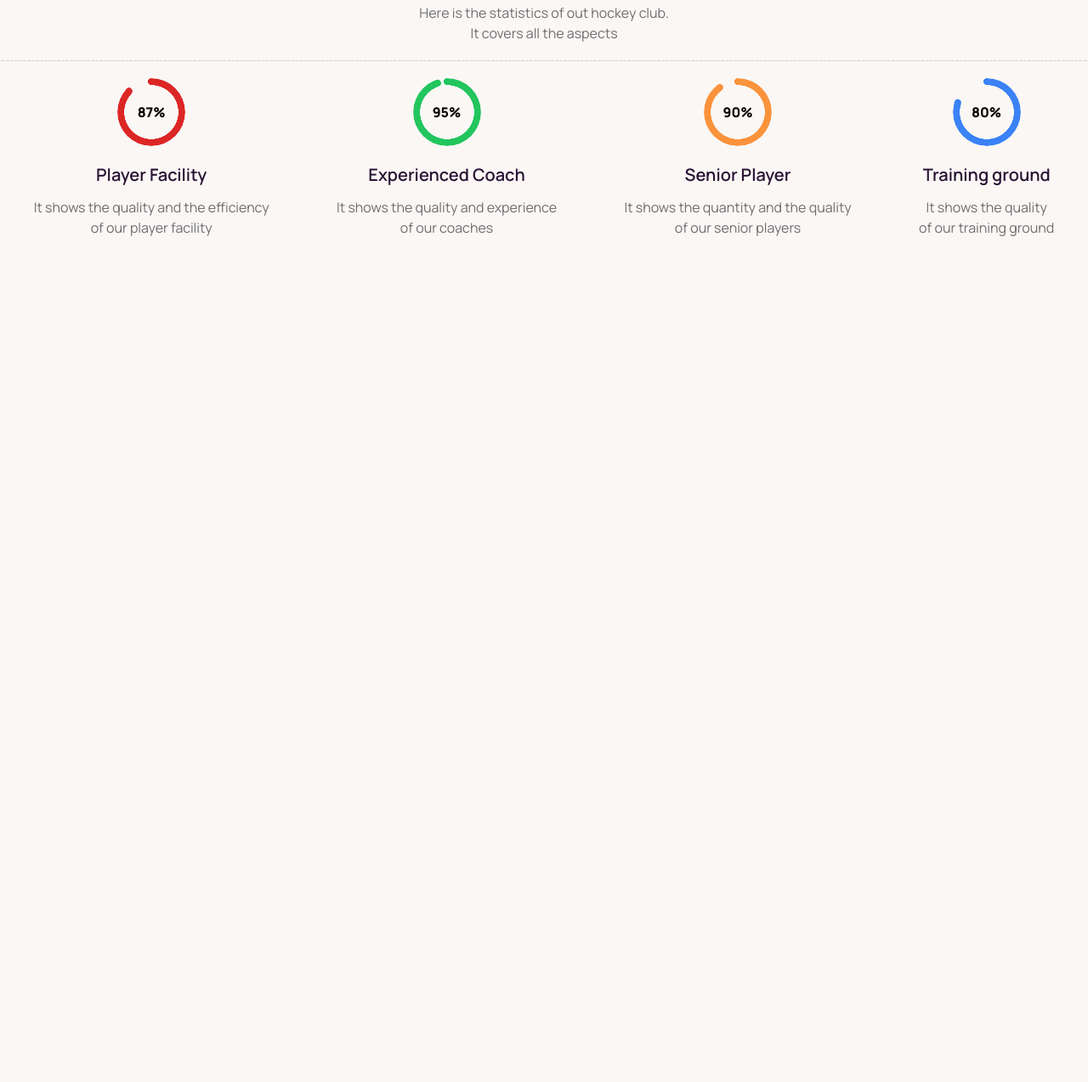
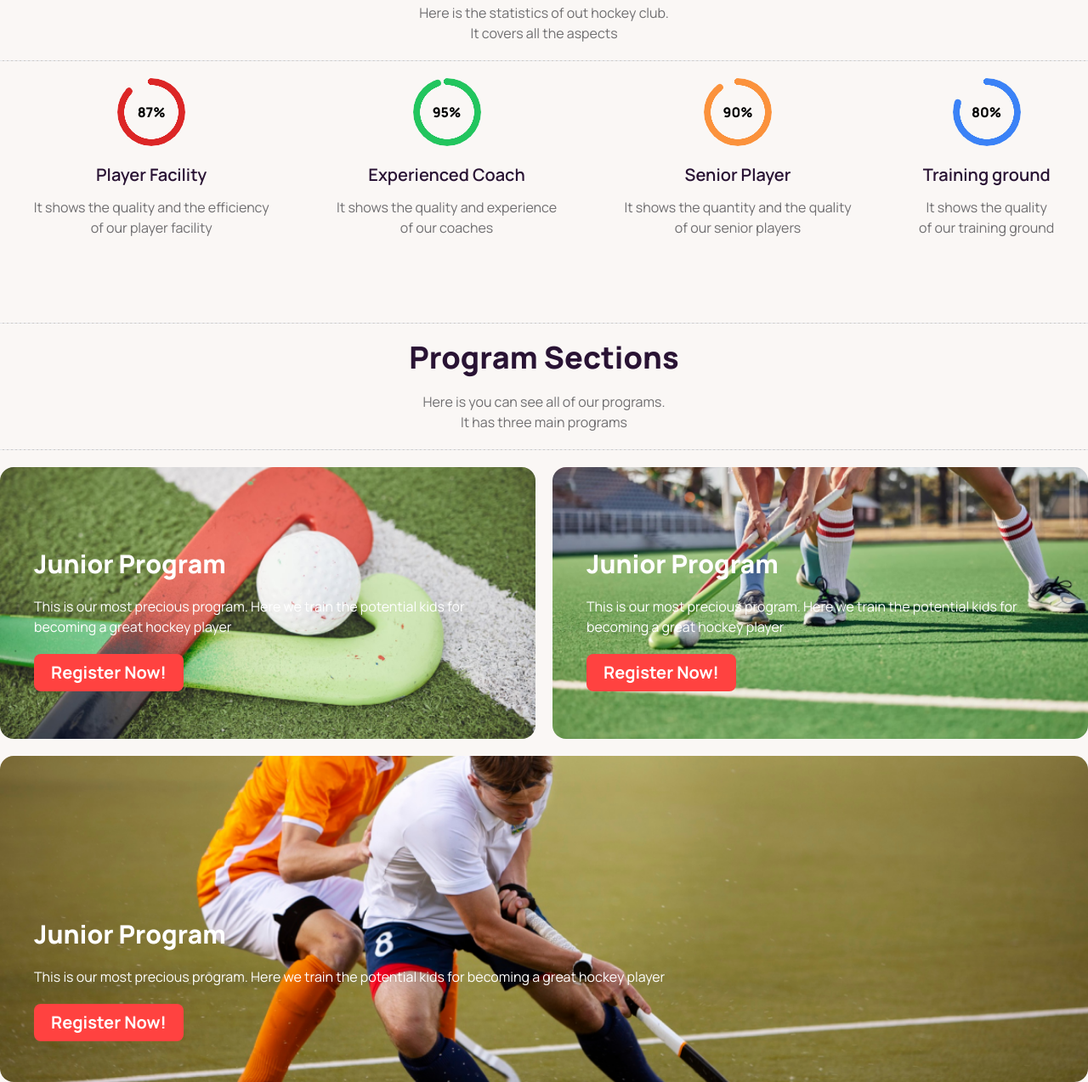
Before and after one commit to Sadman-Chowdhury/B9A3-Hockeys, a plain HTML site: page index.html in a window 1280 px wide. Shown: the part 1124-2398 px from the top of the page at 85% size. Before the commit the page ends 1424 px from the top, so only its background shows below. Drawn offline with nearby package versions, Linux system fonts and the light colour scheme.

Commit message:
Programs section added

```diff
--- a/index.html
+++ b/index.html
@@ -1,5 +1,6 @@
 <!DOCTYPE html>
 <html lang="en" data-theme="cupcake">
+
 <head>
     <meta charset="UTF-8">
     <meta name="viewport" content="width=device-width, initial-scale=1.0">
@@ -9,7 +10,8 @@
     <!-- Manrope font -->
     <link rel="preconnect" href="https://fonts.googleapis.com">
     <link rel="preconnect" href="https://fonts.gstatic.com" crossorigin>
-    <link href="https://fonts.googleapis.com/css2?family=Manrope:wght@400;500;600;700;800&display=swap" rel="stylesheet">
+    <link href="https://fonts.googleapis.com/css2?family=Manrope:wght@400;500;600;700;800&display=swap"
+        rel="stylesheet">
     <!-- font awesome -->
     <script src="https://kit.fontawesome.com/006521c44e.js" crossorigin="anonymous"></script>
     <!-- tailwind custom -->
@@ -26,12 +28,31 @@
         }
     </script>
     <style>
-        .font-manrope{
+        .font-manrope {
             font-family: 'Manrope', sans-serif;
+        }
+
+        .custom-background-1 {
+            background-image: url('/Images/2.png');
+            background-size: cover;
+            background-position: center;
+        }
+
+        .custom-background-2 {
+            background-image: url('/Images/3.png');
+            background-size: cover;
+            background-position: center;
+        }
+
+        .custom-background-3 {
+            background-image: url('/Images/4.png');
+            background-size: cover;
+            background-position: center;
         }
     </style>
     <title>Hockeys</title>
 </head>
+
 <body class="font-manrope">
     <header class="container mx-auto">
         <!-- banner-->
@@ -77,39 +98,100 @@
     </header>
     <main class="container mx-auto">
         <!-- Hockey club-->
-        <section class="mt-20">
+        <section class="mt-20 mb-20">
             <hr class="border-dashed mb-5 bg-[#13131833]">
             <h1 class="text-4xl font-extrabold text-center">Professional Hockeys Club</h1>
-            <p class="text-center mt-5 text-[#13131899]">Here is the statistics of out hockey club.<br>It covers all the aspects</p>
+            <p class="text-center mt-5 text-[#13131899]">Here is the statistics of out hockey club.<br>It covers all the
+                aspects</p>
             <hr class="border-dashed mt-5 mb-5 bg-[#13131833]">
             <!-- Progress container -->
             <div class="flex flex-col lg:flex-row justify-around">
                 <div class="text-center mb-5">
-                    <div class="radial-progress text-red-600" style="--value:87;" role="progressbar"><div class="text-black font-extrabold">87%</div></div>
+                    <div class="radial-progress text-red-600" style="--value:87;" role="progressbar">
+                        <div class="text-black font-extrabold">87%</div>
+                    </div>
                     <h4 class="text-xl font-semibold mt-5">Player Facility</h4>
-                    <p class="text-[#13131899] mt-3">It shows the quality and the efficiency<br>of our player facility</p>
+                    <p class="text-[#13131899] mt-3">It shows the quality and the efficiency<br>of our player facility
+                    </p>
                 </div>
                 <div class="text-center mb-5">
-                    <div class="radial-progress text-green-500" style="--value:95;" role="progressbar"><div class="text-black font-extrabold">95%</div></div>
+                    <div class="radial-progress text-green-500" style="--value:95;" role="progressbar">
+                        <div class="text-black font-extrabold">95%</div>
+                    </div>
                     <h4 class="text-xl font-semibold mt-5">Experienced Coach</h4>
                     <p class="text-[#13131899] mt-3">It shows the quality and experience<br>of our coaches</p>
                 </div>
                 <div class="text-center mb-5">
-                    <div class="radial-progress text-orange-400" style="--value:90;" role="progressbar"><div class="text-black font-extrabold">90%</div></div>
+                    <div class="radial-progress text-orange-400" style="--value:90;" role="progressbar">
+                        <div class="text-black font-extrabold">90%</div>
+                    </div>
                     <h4 class="text-xl font-semibold mt-5">Senior Player</h4>
                     <p class="text-[#13131899] mt-3">It shows the quantity and the quality<br>of our senior players</p>
                 </div>
                 <div class="text-center mb-5">
-                    <div class="radial-progress text-blue-500" style="--value:80;" role="progressbar"><div class="text-black font-extrabold">80%</div></div>
+                    <div class="radial-progress text-blue-500" style="--value:80;" role="progressbar">
+                        <div class="text-black font-extrabold">80%</div>
+                    </div>
                     <h4 class="text-xl font-semibold mt-5">Training ground</h4>
                     <p class="text-[#13131899] mt-3">It shows the quality<br>of our training ground</p>
                 </div>
             </div>
         </section>
 
+        <!-- Program section -->
+        <section>
+            <hr class="border-dashed mb-5 bg-[#13131833]">
+            <h1 class="text-4xl font-extrabold text-center">Program Sections</h1>
+            <p class="text-center mt-5 text-[#13131899]">Here is you can see all of our programs.<br>It has three main
+                programs</p>
+            <hr class="border-dashed mt-5 mb-5 bg-[#13131833]">
+            <!-- program container -->
+            <div class="flex flex-col lg:flex-row gap-5">
+                <!-- card-1 -->
+                <div class="custom-background-1 w-full lg:w-1/2 rounded-2xl h-80">
+                    <div class="px-10 pt-24 space-y-5">
+                        <h2 class="text-3xl text-white font-extrabold">Junior Program</h2>
+                        <p class="text-white">This is our most precious program. Here we train the potential kids for
+                            becoming a great
+                            hockey player</p>
+                        <div class="card-actions">
+                            <button class="text-xl font-bold rounded-lg bg-[#FF4240] text-white px-5 py-2">Register
+                                Now!</button>
+                        </div>
+                    </div>
+                </div>
+                <!-- card-2 -->
+                <div class="custom-background-2 w-full lg:w-1/2 rounded-2xl h-80">
+                    <div class="px-10 pt-24 space-y-5">
+                        <h2 class="text-3xl text-white font-extrabold">Junior Program</h2>
+                        <p class="text-white">This is our most precious program. Here we train the potential kids for
+                            becoming a great
+                            hockey player</p>
+                        <div class="card-actions">
+                            <button class="text-xl font-bold rounded-lg bg-[#FF4240] text-white px-5 py-2">Register
+                                Now!</button>
+                        </div>
+                    </div>
+                </div>
+            </div>
+            <!-- card-3 -->
+            <div class="custom-background-3 w-full rounded-2xl h-96 mt-5">
+                <div class="px-10 pt-40 lg:pt-48 space-y-5">
+                    <h2 class="text-3xl text-white font-extrabold">Junior Program</h2>
+                    <p class="text-white">This is our most precious program. Here we train the potential kids for
+                        becoming a great
+                        hockey player</p>
+                    <div class="card-actions">
+                        <button class="text-xl font-bold rounded-lg bg-[#FF4240] text-white px-5 py-2">Register
+                            Now!</button>
+                    </div>
+                </div>
+            </div>
+        </section>
     </main>
     <footer>
 
     </footer>
 </body>
+
 </html>
```
Lines whose indentation alone changed are shown as unchanged.
